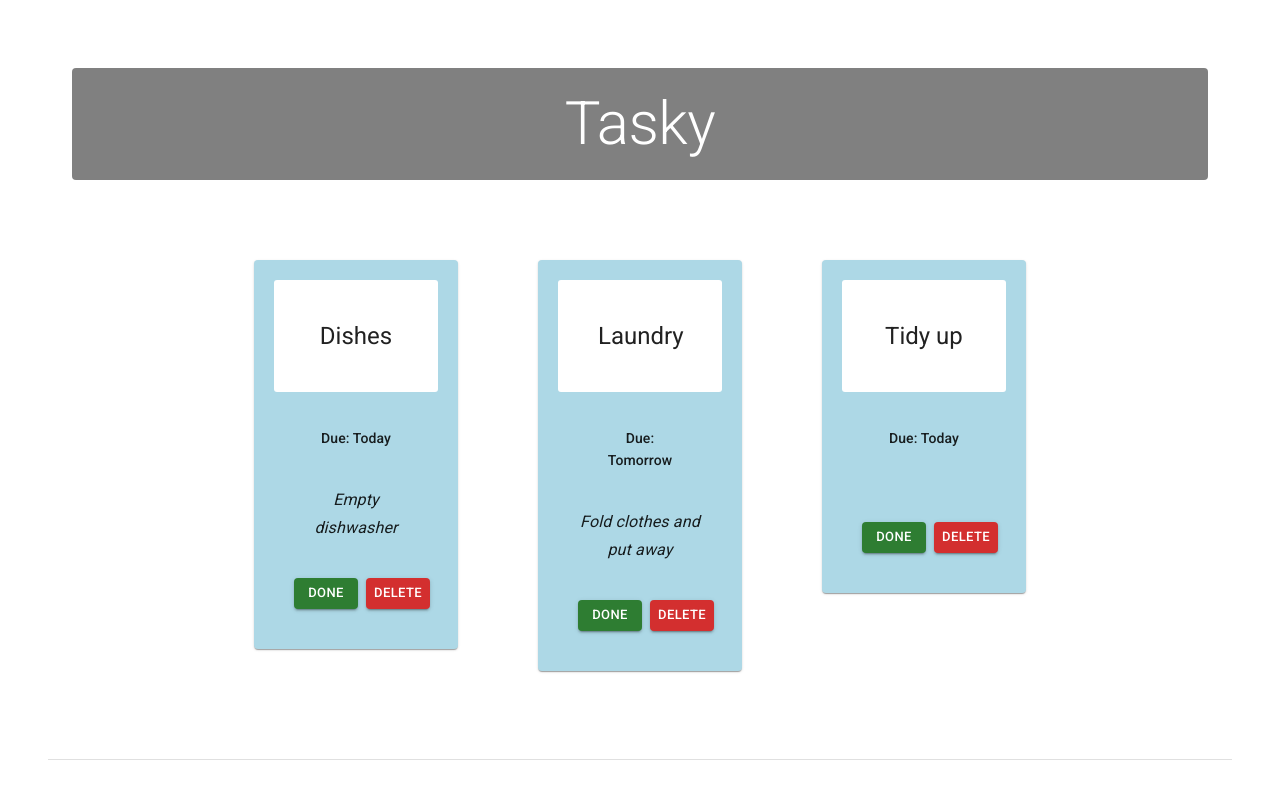
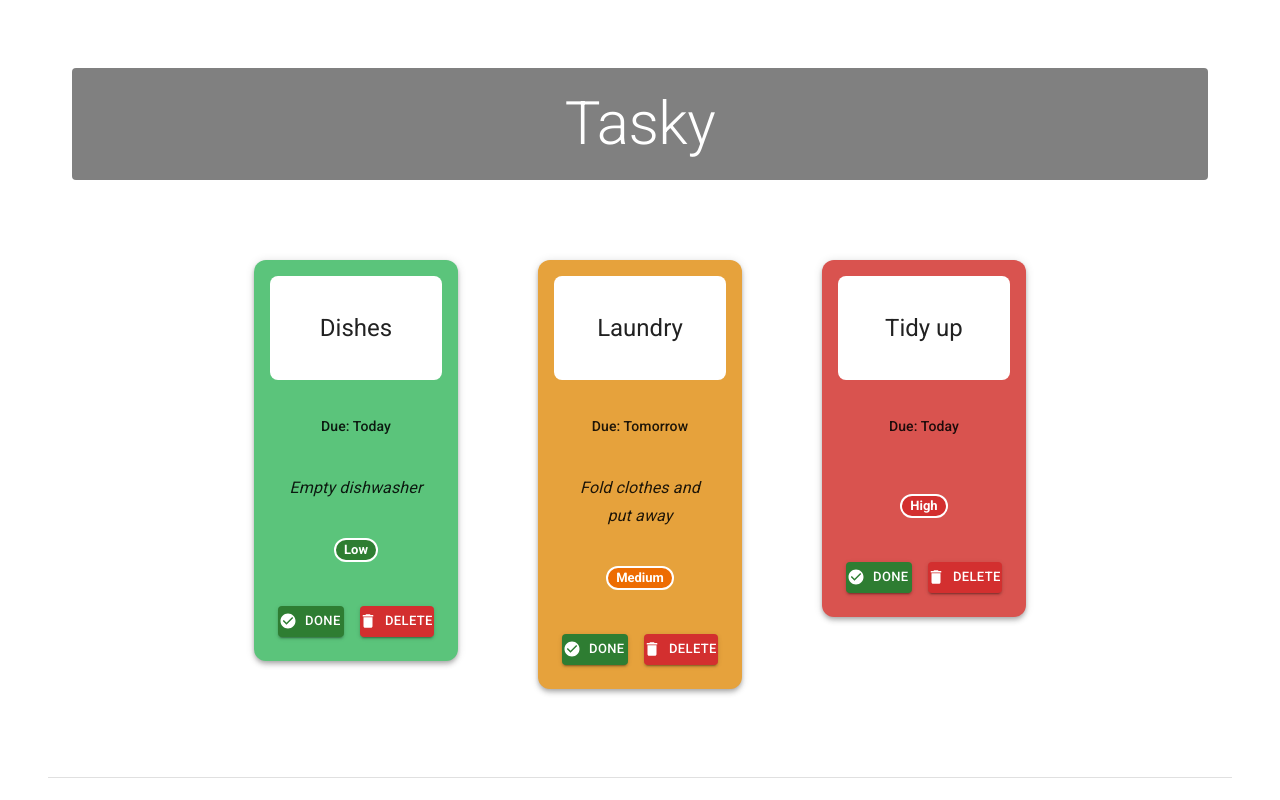
Before and after one commit to mfaddyf/react-basics-labs-s1-2026, a React (Vite) app in the folder tasky/: page / in a window 1280 px wide. Shown: the top 800 px of the page. Built offline with nearby package versions, Linux system fonts and the light colour scheme.

Commit message:
Tasky Lab3 Exercises Done

```diff
--- a/tasky/src/App.jsx
+++ b/tasky/src/App.jsx
@@ -109,6 +109,7 @@ function App() {
               title={task.title}
               description={task.description}
               deadline={task.deadline}
+              priority={task.priority}
               done={task.done}
               key={task.id}
               markDone={() => doneHandler(index)}
--- a/tasky/src/components/Task.jsx
+++ b/tasky/src/components/Task.jsx
@@ -6,7 +6,10 @@ import CardContent from '@mui/material/CardContent';
 import CardHeader from '@mui/material/CardHeader';
 import Grid from '@mui/material/Grid';
 import Typography from '@mui/material/Typography';
-
+import Chip from '@mui/material/Chip';
+import Tooltip from '@mui/material/Tooltip';
+import CheckCircleIcon from '@mui/icons-material/CheckCircle';
+import DeleteIcon from '@mui/icons-material/Delete';
 
 const Task = (props) => {
     const priorityColours = {
@@ -15,23 +18,29 @@ const Task = (props) => {
         High: '#d9534f'
     };
 
-    return(
-    <Grid
-        key={props.id}
-        size={{ xs: 12, md: 4 }}
-    >
+    const chipColours = {
+        Low: 'success',
+        Medium: 'warning',
+        High: 'error'
+    };
+
+    return (
+        <Grid size={{ xs: 12, sm: 6, md: 4 }}>
             <Card
                 sx={{
-                backgroundColor: props.done ? 'lightgrey' : 'lightblue',
-                padding: '20px'
+                    backgroundColor: props.done ? 'lightgrey' : priorityColours[props.priority],
+                    borderRadius: 3,
+                    boxShadow: 4,
+                    p: 2,
+                    transition: 'transform 0.2s',
+                    '&:hover': { transform: 'translateY(-4px)' }
                 }}
             >
                 <CardHeader
                     title={props.title}
                     sx={{
                         backgroundColor: 'white',
-                    borderRadius: '3px',
-                    padding: '20px',
+                        borderRadius: 2,
                         textAlign: 'center'
                     }}
                 />
@@ -46,11 +55,7 @@ const Task = (props) => {
                             padding: '20px'
                         }}
                     >
-                    <Typography
-                        component="p"
-                        variant="subtitle2"
-                        color="text.primary"
-                    >
+                        <Typography component="p" variant="subtitle2" color="text.primary">
                             Due: {props.deadline}
                         </Typography>
                     </Box>
@@ -63,36 +68,54 @@ const Task = (props) => {
                     >
                         {props.description}
                     </Typography>
+
+                    <Box sx={{ display: 'flex', justifyContent: 'center', mt: 2 }}>
+                        <Chip
+                            label={props.priority}
+                            color={chipColours[props.priority]}
+                            size="small"
+                            sx={{ fontWeight: 'bold', border: '2px solid white' }}
+                        />
+                    </Box>
                 </CardContent>
 
                 <CardActions
                     sx={{
                         justifyContent: 'space-between',
-                    padding: '20px'
+                        px: 1,
+                        pb: 1,
+                        gap: 1
                     }}
                 >
+                    <Tooltip title="Mark as complete">
                         <Button
                             variant="contained"
                             size="small"
                             color="success"
+                            startIcon={<CheckCircleIcon />}
                             onClick={props.markDone}
+                            sx={{ whiteSpace: 'nowrap', px: 1.5 }}
                         >
                             Done
                         </Button>
+                    </Tooltip>
 
+                    <Tooltip title="Delete this task">
                         <Button
                             variant="contained"
                             size="small"
                             color="error"
+                            startIcon={<DeleteIcon />}
                             onClick={props.deleteTask}
+                            sx={{ whiteSpace: 'nowrap', px: 1.5 }}
                         >
                             Delete
                         </Button>
+                    </Tooltip>
                 </CardActions>
             </Card>
         </Grid>
-    )
-
-}
+    );
+};
 
 export default Task;
```
Lines whose indentation alone changed are shown as unchanged.
